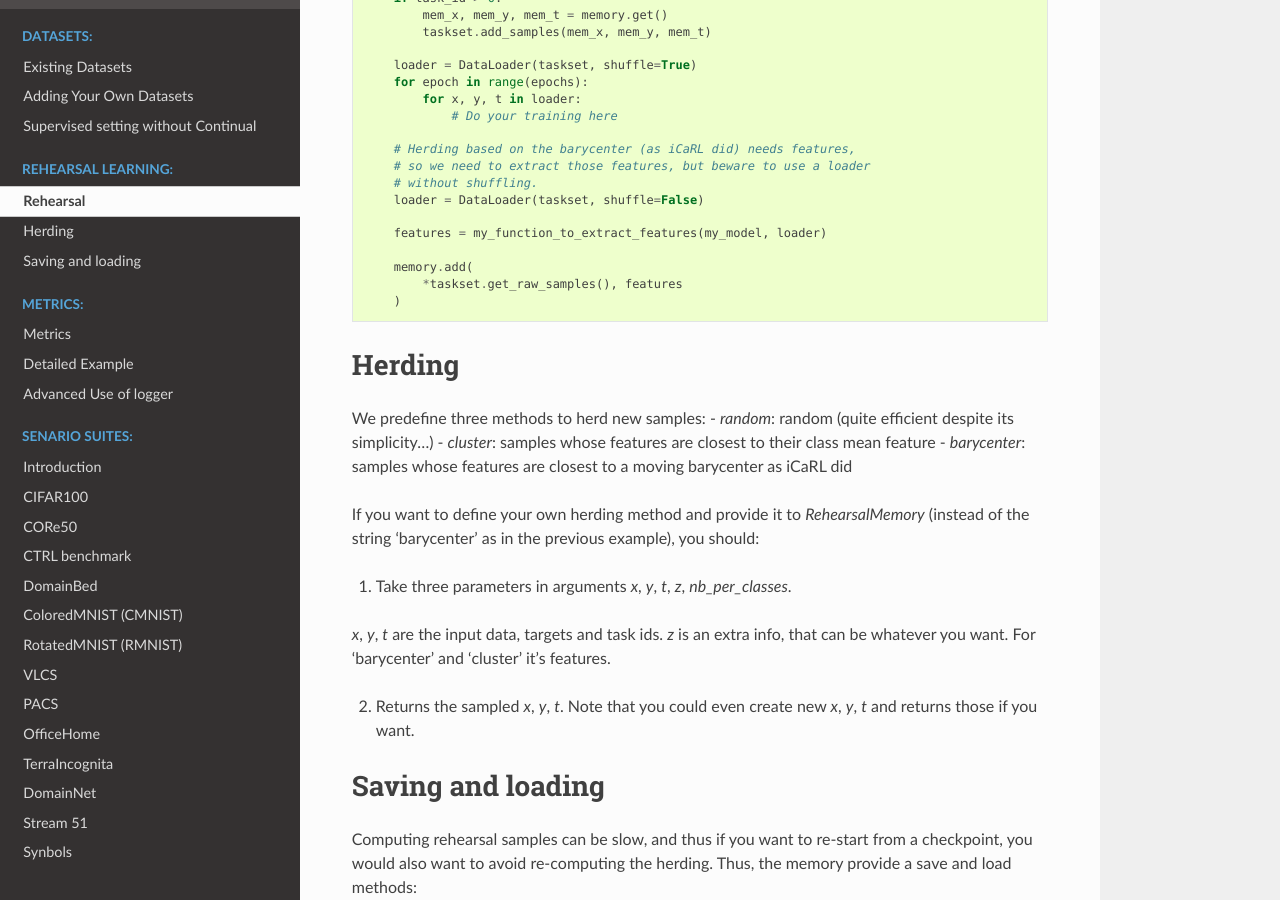
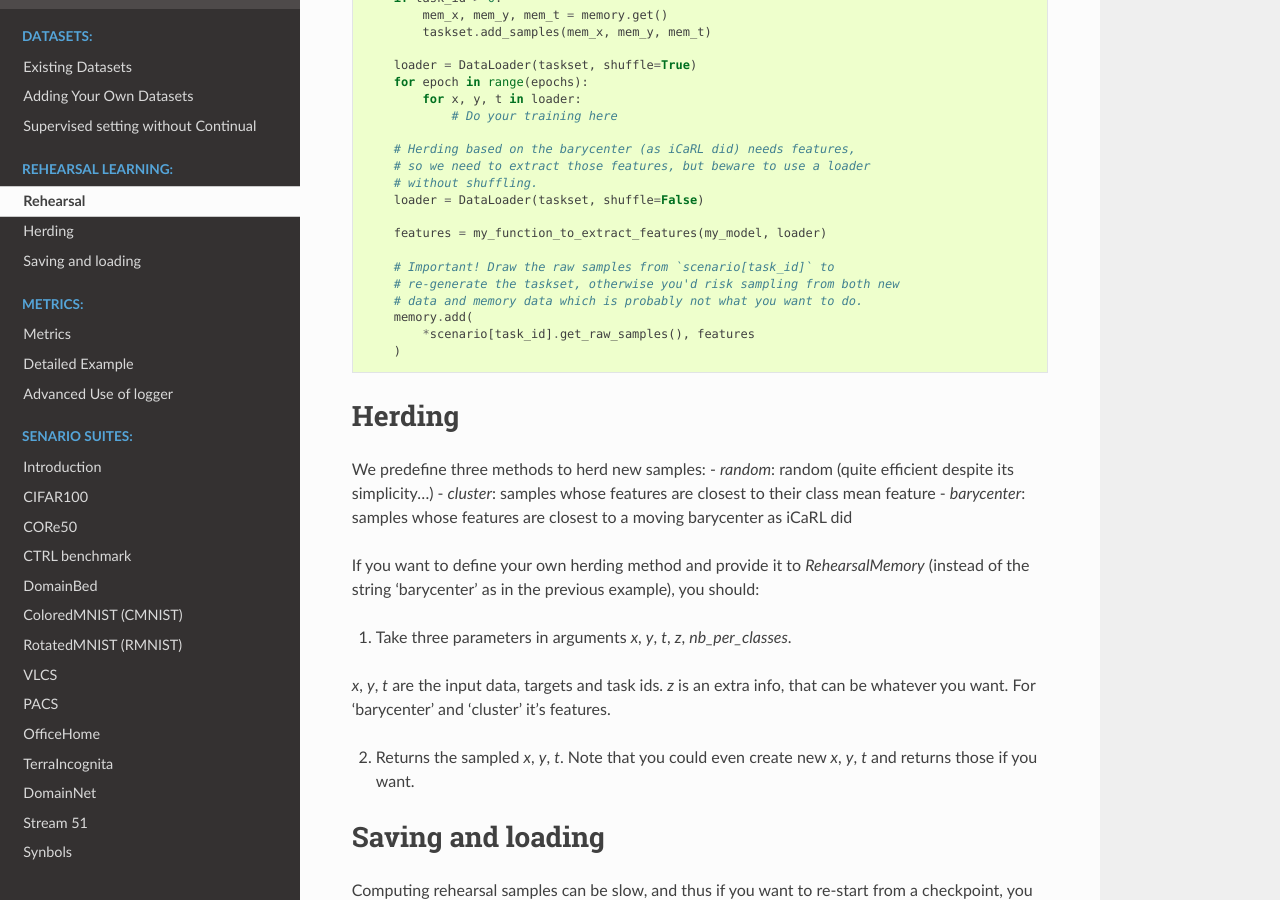
Before and after one commit to Continvvm/continuum, a Sphinx documentation site: the page built from docs/_tutorials/rehearsal/rehearsal.rst, in a window 1280 px wide and 900 px high, scrolled down 677 px. Built offline with Sphinx 7.4.7 and the Read the Docs theme 2.0.0, drawn with Linux system fonts in a browser that asks for light colours.

Commit message:
Fix example in webdoc about rehearsal.

```diff
--- a/docs/_tutorials/rehearsal/rehearsal.rst
+++ b/docs/_tutorials/rehearsal/rehearsal.rst
@@ -45,8 +45,11 @@ How to use the memory:
 
         features = my_function_to_extract_features(my_model, loader)
 
+        # Important! Draw the raw samples from `scenario[task_id]` to
+        # re-generate the taskset, otherwise you'd risk sampling from both new
+        # data and memory data which is probably not what you want to do.
         memory.add(
-            *taskset.get_raw_samples(), features
+            *scenario[task_id].get_raw_samples(), features
         )
 
 
```
